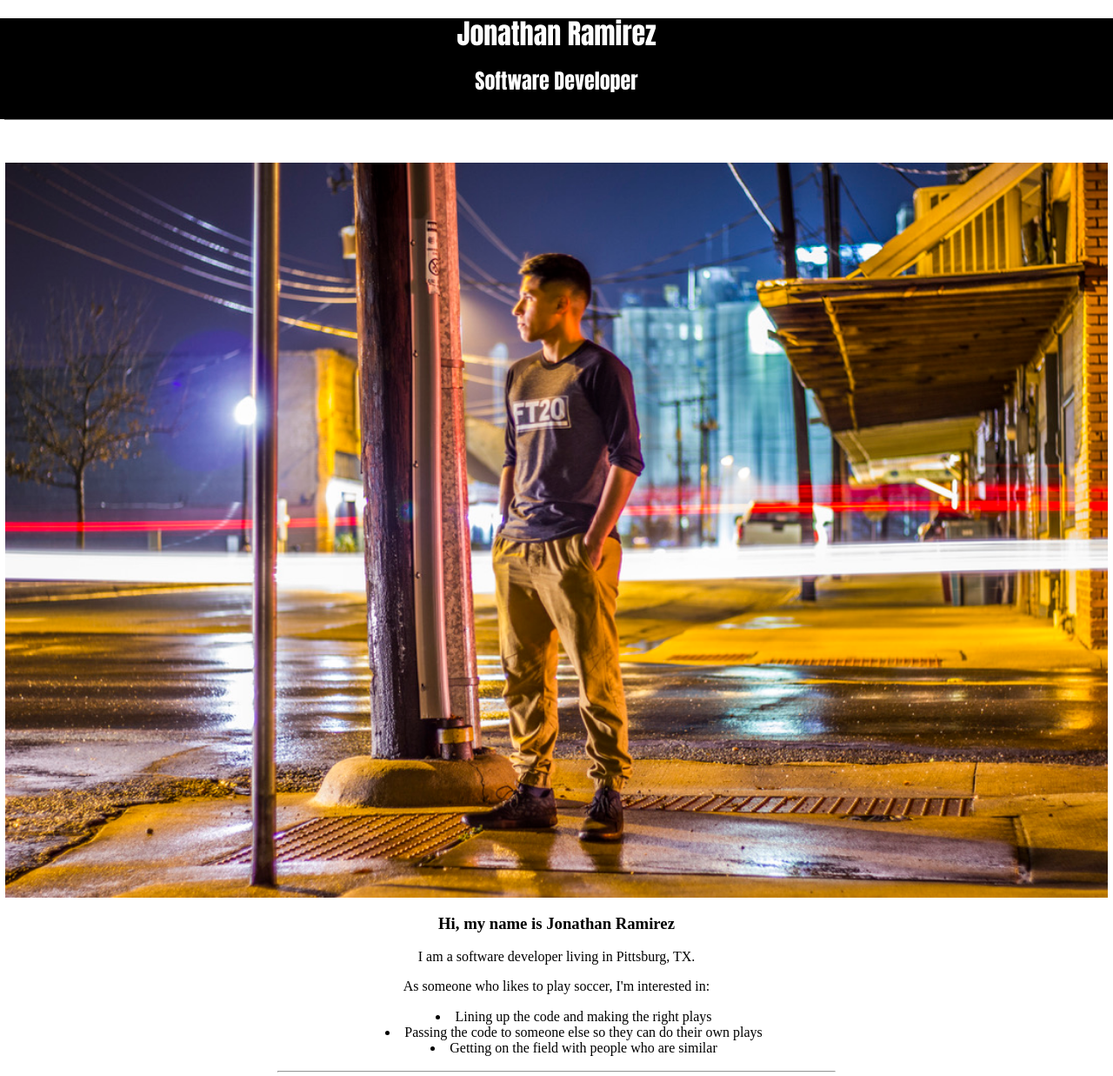
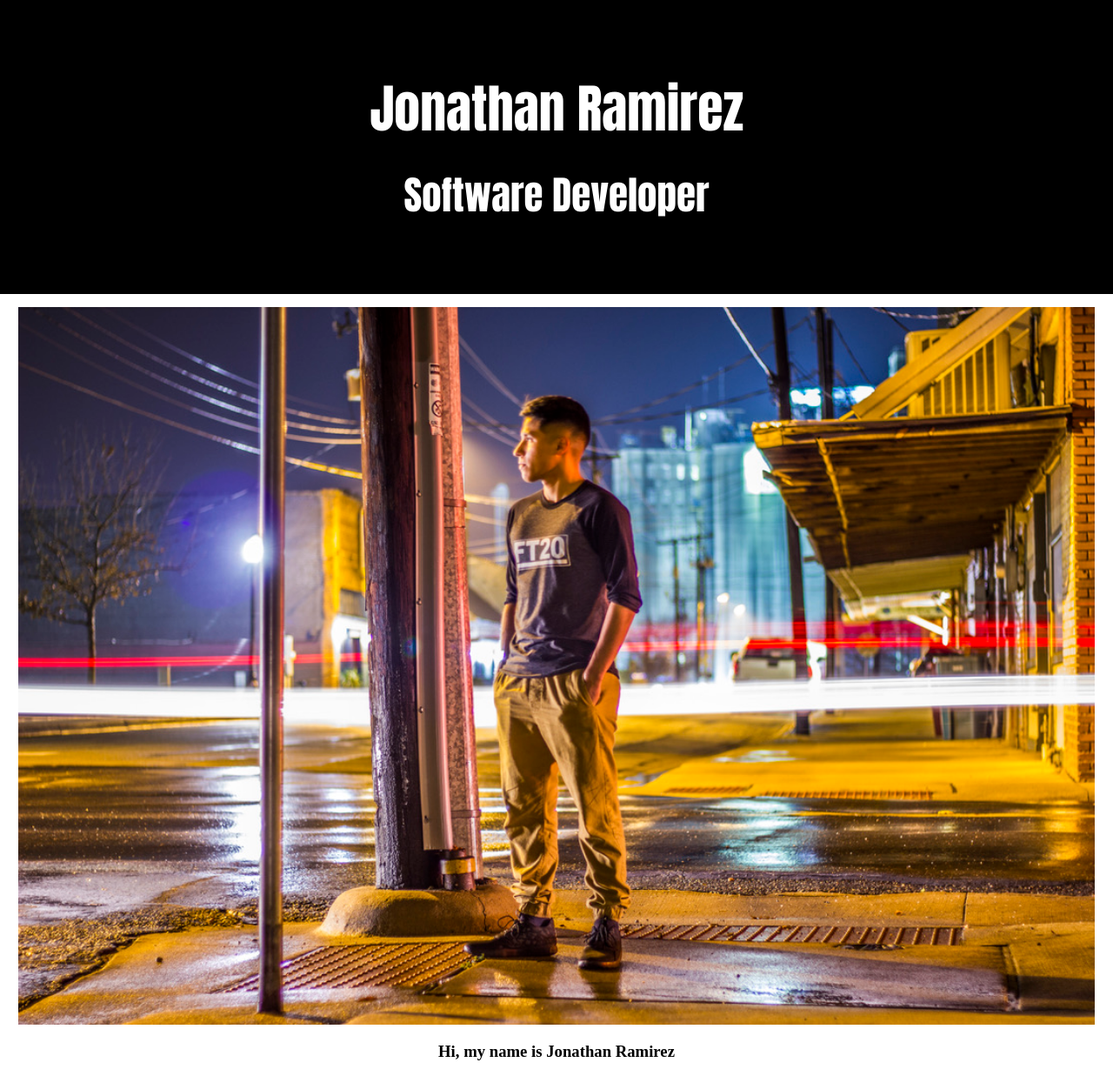
Before and after one commit to jonathan6ramirez/porfoilio-webpage, a plain HTML site: page index.html in a window 1280 px wide. Shown: the top 1237 px of the page at 87% size. Drawn offline with nearby package versions, Linux system fonts and the light colour scheme; a script that the page names is missing.

Commit message:
Add files via upload

```diff
--- a/style.css
+++ b/style.css
@@ -1,27 +1,32 @@
+/* Makes the name and title pop out*/
 header {
   background-color: black;
   color: white;
   text-align: center;
-  padding-bottom: 10px;
-  box-shadow: 5px 1px #888888;
+  padding: 50px;
   font-family: Impact, Haettenschweiler, 'Arial Narrow Bold', sans-serif;
+  font-size: 30px;
 }
+/* Centers the image dynamically*/
 .center {
   display: block;
   margin-left: auto;
   margin-right: auto;
   width: 99%;
 }
+/* This aligns the paragraphs and h3 elements*/
 p, h3 {
   text-align: center;
+  margin: 20px;
 }
 ul {
+  height: 150px;
   text-align: left;
   list-style-position: inside;
+  padding: 5px;
 }
 main {
-  /*background-image: url('images/background-photo.jpg');*/
-  margin-top: 50px;
+  margin: 15px;
 }
 
 hr {
@@ -37,3 +42,11 @@ footer {
   background-color: black;
   color: white;
 }
+p {
+  font-size: 15px;
+}
+/* This changes the color of the links*/
+a:link    { color: blue;}
+a:visited { color: lightblue;}
+a:hover   { color: darkgreen;}
+a:active  { color: cyan;}
```
